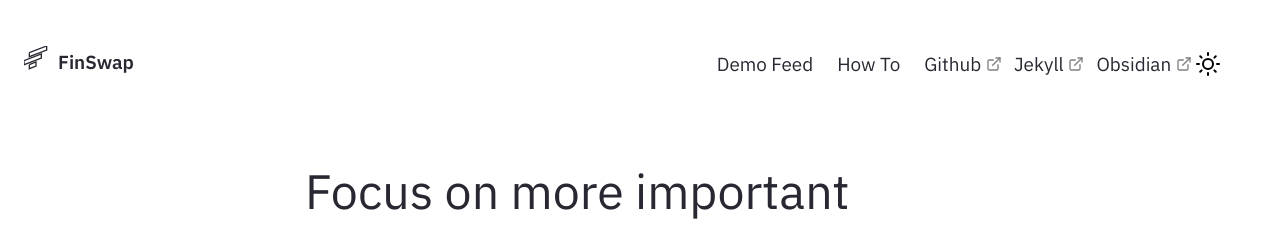
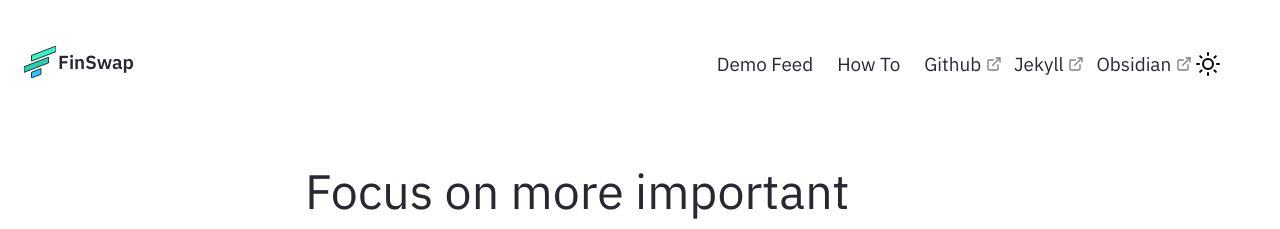
Before and after one commit to kevinroku/nroku.github.io, a Jekyll site: the page built from pages/index.md, in a window 1280 px wide. Shown: the top 229 px of the page. Built offline with Jekyll 4.4.1, drawn with Linux system fonts in a browser that asks for light colours.

Commit message:
Update Nav.html

```diff
--- a/_includes/Nav.html
+++ b/_includes/Nav.html
@@ -32,11 +32,11 @@
 <nav class="navbar is-transparent" role="navigation" aria-label="main navigation">
     <div class="navbar-brand">
       <a class="navbar-item" style="padding-left: 0;"; href="{{ site.baseurl }}/index.html">
-          <svg width="32" height="32" viewBox="0 0 24 24" fill="none" xmlns="http://www.w3.org/2000/svg" style="margin-right: 2px;">
-            <rect width="24" height="24" fill=""></rect>
-            <path d="M 4 5 L 17 0 L 17 3 L 4 8 L 4 5" stroke="var(--color-text-main)" stroke-width="1"></path>
-            <path d="M 0 11 L 13 6 L 13 9 L 0 14 L 0 11" stroke="var(--color-text-main)" stroke-width="1"></path>
-            <path d="M 4 14 L 9 12 L 9 15 L 4 17 L 4 14" stroke="var(--color-text-main)" stroke-width="1"></path>
+          <svg width="32" height="32" viewBox="0 0 17 17" fill="none" xmlns="http://www.w3.org/2000/svg" style="margin-right: 2px;">
+            <rect width="17" height="17" fill=""></rect>
+            <path d="M 4 5 L 17 0 L 17 3 L 4 8 L 4 5" stroke="var(--color-text-main)" stroke-width="0.5" fill="#34f5c5"></path>
+            <path d="M 0 11 L 13 6 L 13 9 L 0 14 L 0 11" stroke="var(--color-text-main)" stroke-width="0.5" fill="#21d0b2"></path>
+            <path d="M 4 14 L 9 12 L 9 15 L 4 17 L 4 14" stroke="var(--color-text-main)" stroke-width="0.5" fill="#1dcdfe"></path>
           </svg>
           <h6> {{site.heading}}</h6></a>
           <script src="{{ site.baseurl }}/assets/js/modeswitcher.js"></script>
```
